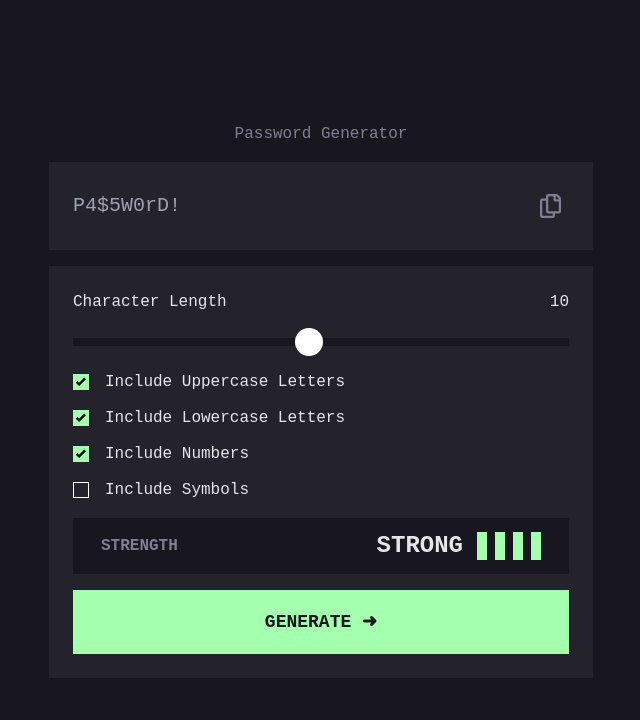
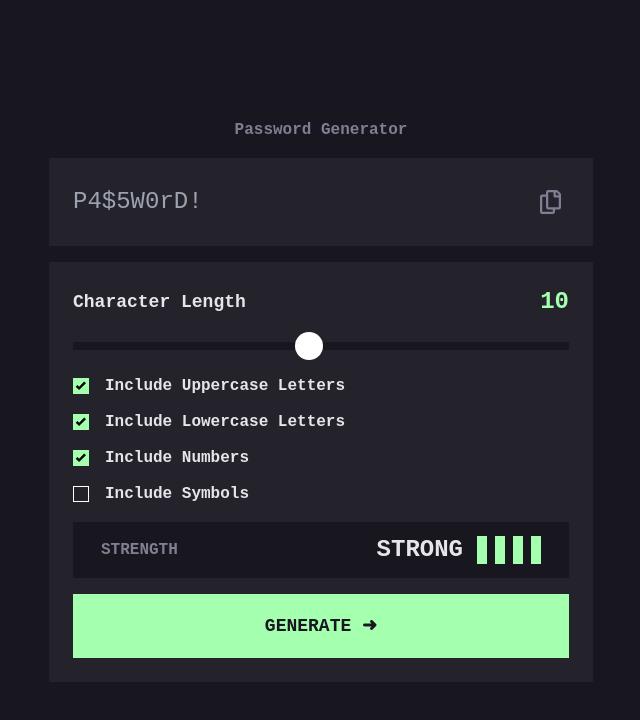
Before and after one commit to marioBytes/password-generator-app, an Angular app: page / in a window 1280 px wide. Shown: the top 720 px of the page, without its empty margins (319-959 px from the left). Built offline with nearby package versions, Linux system fonts and the light colour scheme.

Commit message:
Style changes

```diff
--- a/src/app/app.component.html
+++ b/src/app/app.component.html
@@ -1,7 +1,7 @@
 <main>
   <div class="h-screen max-w-xl flex items-center justify-center mx-auto px-4">
     <div class="w-full flex flex-col gap-4">
-      <h3 class="text-grey font-medium text-center">Password Generator</h3>
+      <h3 class="text-grey font-bold text-center">Password Generator</h3>
       <app-card>
         <app-input placeholder="P4$5W0rD!" value="{{ password }}">
           <button
@@ -25,9 +25,9 @@
       <app-card>
         <div class="flex flex-col gap-4">
           <div class="flex flex-col gap-4">
-            <div class="flex flex-row justify-between">
-              <h3>Character Length</h3>
-              <h3>{{ charLength }}</h3>
+            <div class="flex flex-row justify-between items-center font-bold">
+              <p>Character Length</p>
+              <h3 class="text-neon-green text-2xl">{{ charLength }}</h3>
             </div>
             <app-slider (onChange)="sliderOnChange($event)"></app-slider>
           </div>
--- a/src/app/app.component.ts
+++ b/src/app/app.component.ts
@@ -52,6 +52,7 @@ export class AppComponent {
   generatePassword(): string {
     this.generateNumber();
     this.password = 'PTx1f5DaFX';
+    console.log(Array(10).fill("0123456789ABCDEFGHIJKLMNOPQRSTUVWXYZabcdefghijklmnopqrstuvwxyz~!@-#$").map(function(x) { return x[Math.floor(Math.random() * x.length)] }).join(''))
 
     if (this.strengthNum < 3) {
       this.strength = 'too weak!';
--- a/src/app/checkbox/checkbox.component.html
+++ b/src/app/checkbox/checkbox.component.html
@@ -1,4 +1,4 @@
-<label class="flex items-center gap-4">
+<label class="flex items-center gap-4 font-bold">
   <input type="checkbox" id="{{ name }}" name="{{ name }}" [checked]="checked" (click)="onCheck($event)" />
   {{ label }}
 </label>
--- a/src/app/input/input.component.html
+++ b/src/app/input/input.component.html
@@ -1,7 +1,7 @@
 <label class="flex items-center transition-colors delay-75 ease-in-out hover:text-grey hover:delay-75">
   <input
     type="text"
-    class="bg-dark-grey w-full text-xl"
+    class="bg-dark-grey w-full text-2xl"
     disabled
     placeholder="{{ placeholder }}"
     value="{{ value }}"
--- a/src/app/strength/strength.component.html
+++ b/src/app/strength/strength.component.html
@@ -2,7 +2,7 @@
   class="flex justify-between items-center bg-very-dark-grey md:px-7 py-3 px-4"
 >
   <div>
-    <p class="text-grey font-semibold">STRENGTH</p>
+    <p class="text-grey font-semibold text-base">STRENGTH</p>
   </div>
   <div class="flex flex-row items-center gap-3.5">
     <h2 class="sm:text-2xl uppercase text-xl font-semibold">
```
